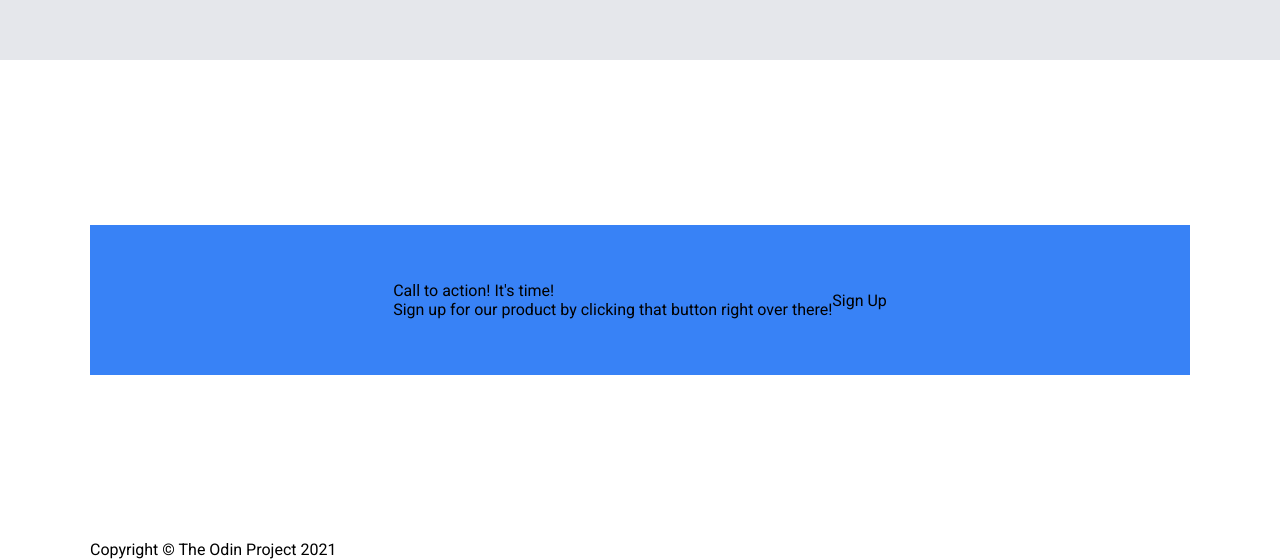
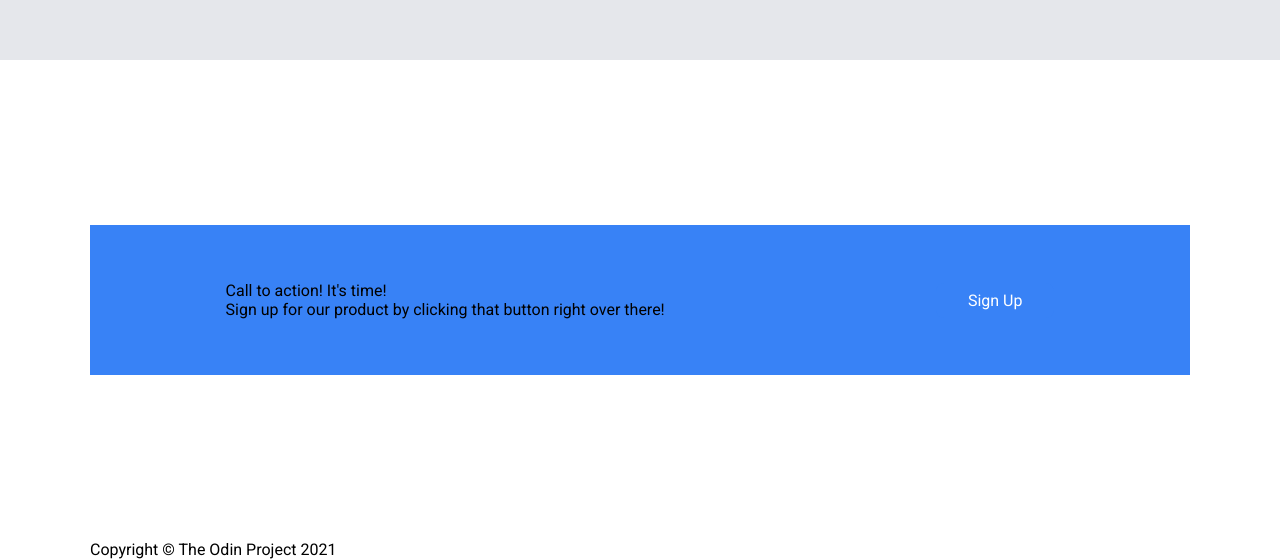
Before and after one commit to Monatric/odin-landing-page, a plain HTML site: page index.html in a window 1280 px wide. Shown: the part 2340-2899 px from the top of the page. Drawn offline with Linux system fonts and the light colour scheme.

Commit message:
Spacing on the cta content and added an a element to btn

```diff
--- a/index.html
+++ b/index.html
@@ -91,7 +91,7 @@
                 <div class="cta-header">Call to action! It's time!</div>
                 <div class="cta-desc">Sign up for our product by clicking that button right over there!</div>
             </div>
-            <div class="btn">Sign Up</div>
+            <div class="btn"><a href="#">Sign Up</a></div>
         </div>
     </section>
     <!-- cta ends -->
--- a/style.css
+++ b/style.css
@@ -205,6 +205,6 @@
     background-color: #3882F6;
     height: 150px;
     display: flex;
-    justify-content: center;
+    justify-content: space-around;
     align-items: center;
 }
```
